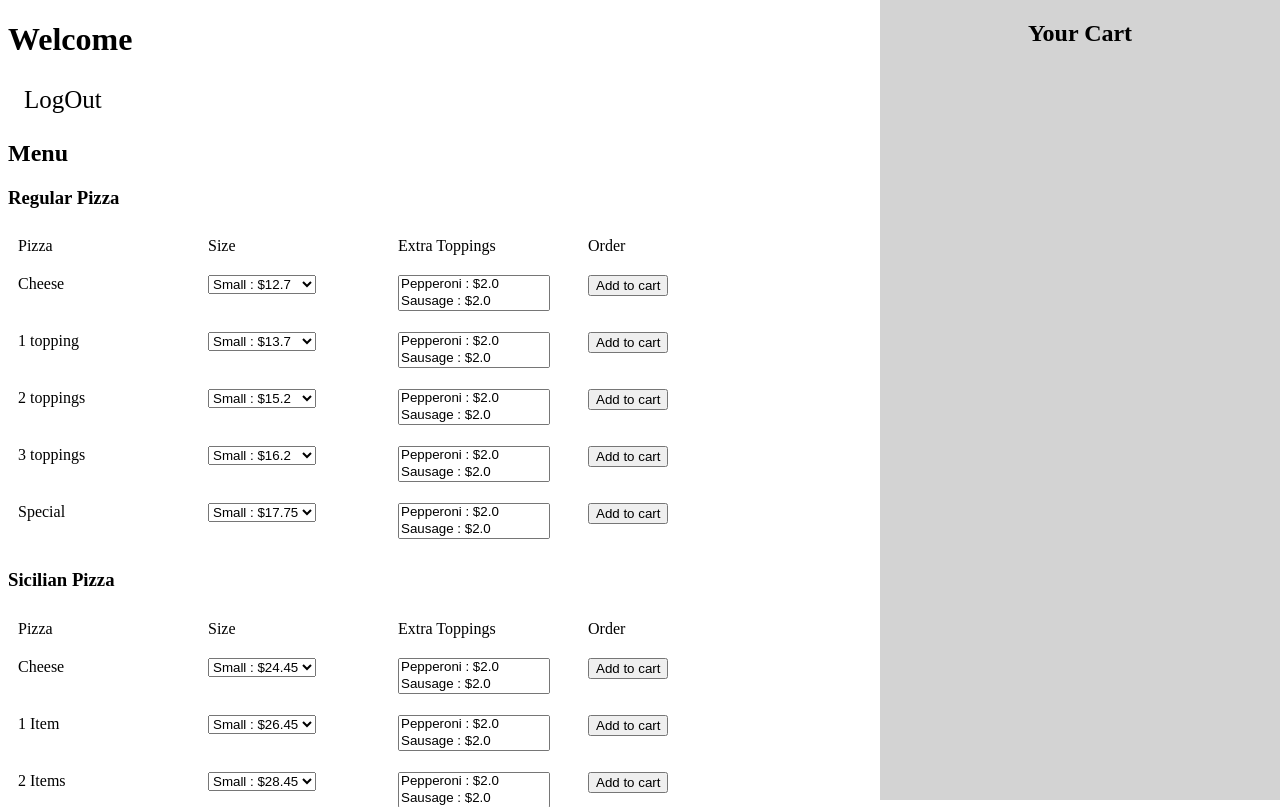
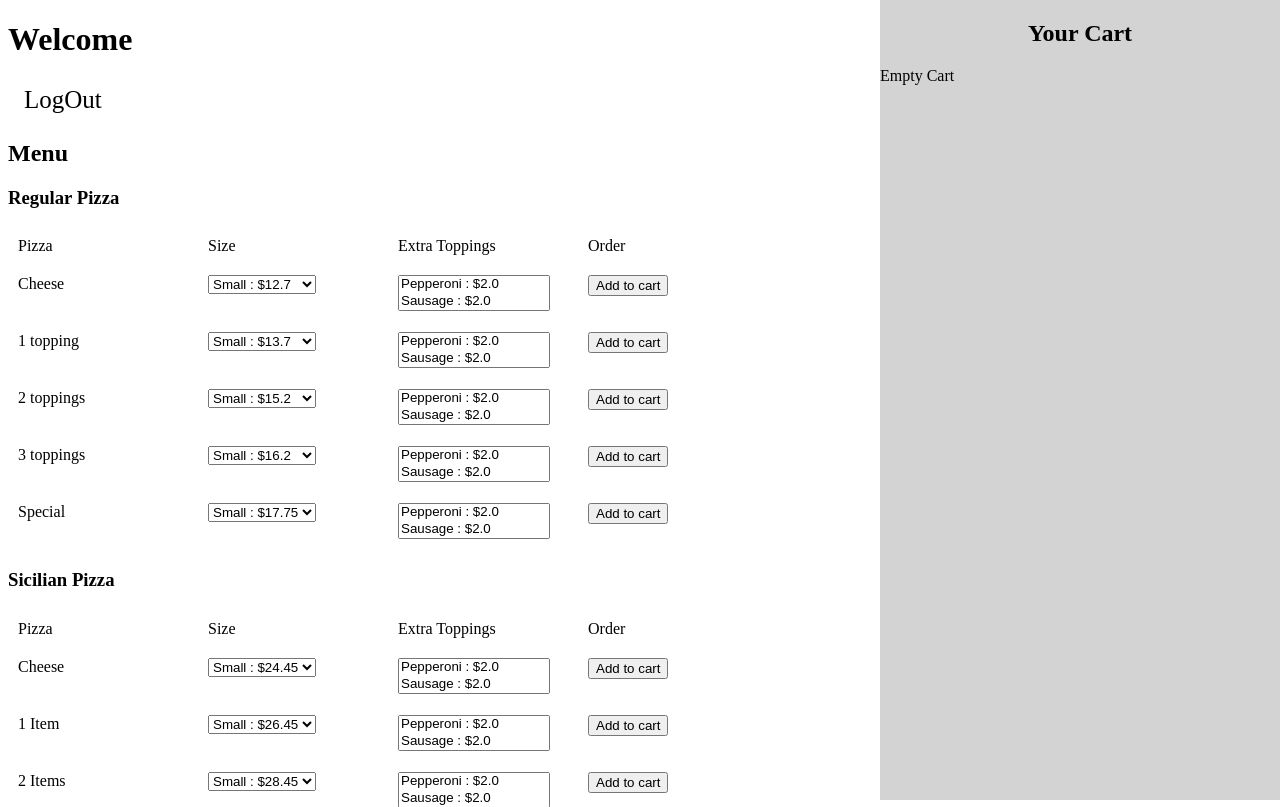
Before and after one commit to darshilthakore/project3, a Django app: page / in a window 1280 px wide. Shown: the top 807 px of the page. Run offline with Django 3.2, Linux system fonts and the light colour scheme; a user stored in the database is signed in; data comes from the database, SQL or seed files in the repository; both versions use the stored data as it was after the commit.

Commit message:
cart is now loading, but many changes to make

```diff
--- a/orders/admin.py
+++ b/orders/admin.py
@@ -1,8 +1,9 @@
 from django.contrib import admin
 
 # Register your models here.
-from .models import Topping, RegularPizza, SicilianPizza
+from .models import Topping, RegularPizza, SicilianPizza, Cart
 
 admin.site.register(Topping)
 admin.site.register(RegularPizza)
 admin.site.register(SicilianPizza)
+admin.site.register(Cart)
--- a/orders/models.py
+++ b/orders/models.py
@@ -30,6 +30,11 @@ class SicilianPizza(models.Model):
 
 
 class Cart(models.Model):
+	user = models.CharField(max_length=64)
 	item_name = models.CharField(max_length=64)
 	item_price = models.FloatField()
-	item_quantity = models.IntegerField()
+	# item_quantity = models.IntegerField(blank=True)
+	# sub_total = models.FloatField(blank=True)
+
+	def __str__(self):
+		return f"{self.user} ordered {self.item_name} costing ${self.item_price}"
--- a/orders/templates/orders/menu.html
+++ b/orders/templates/orders/menu.html
@@ -18,7 +18,7 @@
 		<div class="column">Order</div>
 	</div>
 	{% for regularpizza in regularpizzas %}
-		<form id="{{ regularpizza.name }}" action="{% url 'add_to_cart' regularpizza.id %}" method="post">
+		<form action="{% url 'cart' regularpizza.id %}" method="post">
 			{% csrf_token %}
 			<div class="row">
 				<div class="column">{{ regularpizza.name }}</div>
@@ -32,12 +32,12 @@
 
 					<select name="toppings" size="2" multiple>
 						{% for topping in toppings %}
-							<option>{{topping.topping}} : ${{topping.rate }}</option>
+							<option value="{{ topping.id }}">{{topping.topping}} : ${{topping.rate }}</option>
 						{% endfor %}
 					</select>
 
 				</div>
-				<div class="column"><button>Add to cart</button></div>
+				<div class="column"><input type="submit" value="Add to cart"/></div>
 
 			</div>
 		</form>
@@ -50,7 +50,7 @@
 		<div class="column">Order</div>
 	</div>
 	{% for sicilianpizza in sicilianpizzas %}
-		<form id="{{ sicilianpizza.name }}" action="{% url 'add_to_cart' sicilianpizza.id %}" method="post">
+		<form action="{% url 'cart' sicilianpizza.id %}" method="post">
 			{% csrf_token %}
 			<div class="row">
 				<div class="column">{{ sicilianpizza.name }}</div>
@@ -69,13 +69,25 @@
 					</select>
 
 				</div>
-				<div class="column"><button>Add to cart</button></div>
+				<div class="column"><input type="submit" value="Add to cart"></div>
 
 			</div>
 		</form>
 	{% endfor %}
 	<div class="cart">
 		<h2 align="center">Your Cart</h2>
+		{% if cart %}
+			<div><p>Pizza: {{ cart.item_name }}</p></div>
+			<div><p>Price: {{ cart.item_price }}</p></div>
+			<div>
+				{% for toppings in cart.item_name.toppings%}
+					cart.item_price += toppings.rate
+				{% endfor %}
+				<p>Subtotal = {{ cart.item_price }}</p>
+			</div>
+		{% else %}
+			<div>Empty Cart</div>
+		{% endif %}
 	</div>
 
 {% endblock %}
--- a/orders/urls.py
+++ b/orders/urls.py
@@ -6,5 +6,7 @@ urlpatterns = [
     path("", views.index, name="index"),
     path("login", views.login_view, name="login"),
     path("logout", views.logout_view, name="logout"),
-    path("register", views.register_view, name="register")
+    path("register", views.register_view, name="register"),
+    path("menu", views.menu, name="menu"),
+    path("<int:regularpizza_id>", views.cart, name="cart"),
 ]
--- a/orders/views.py
+++ b/orders/views.py
@@ -5,7 +5,7 @@ from django.shortcuts import render
 from django.urls import reverse
 
 
-from .models import RegularPizza, SicilianPizza, Topping
+from .models import RegularPizza, SicilianPizza, Topping, Cart
 # Create your views here.
 
 def index(request):
@@ -16,6 +16,7 @@ def index(request):
 		"regularpizzas": RegularPizza.objects.all(),
 		"sicilianpizzas": SicilianPizza.objects.all(),
 		"toppings": Topping.objects.all()
+
 
 	}
 	return render(request, "orders/menu.html", context)
@@ -50,15 +51,28 @@ def register_view(request):
 
 def menu(request):
 	context = {
+		"user": request.user,
 		"regularpizzas": RegularPizza.objects.all(),
 		"sicilianpizzas": SicilianPizza.objects.all(),
-		"toppings": Topping.objects.all()
+		"toppings": Topping.objects.all(),
+		"cart": Cart.objects.get(user=request.user.first_name)
 	}
 
 	return render(request, "orders/menu.html", context)
 
 
-def add_to_cart(request):
+def cart(request, regularpizza_id):
 	if request.method == "POST":
 		size = request.POST['size']
-		toppings = request.POST['toppings']
+		print(f"pizza size is {size}")
+		topping_id = request.POST.getlist('toppings')
+		print(f"topping is : {topping_id}")
+		pizza = RegularPizza.objects.get(pk=regularpizza_id)
+		print(f"pizza is : {pizza.name}")
+		for t in topping_id:
+			topping = Topping.objects.get(pk=int(t))
+			pizza.toppings.add(topping)
+		item = Cart(user=request.user.first_name, item_name=pizza.name, item_price=size)
+		print(f"{item}")
+		item.save()
+		return HttpResponseRedirect(reverse("menu"))
```
Also changed, not shown: db.sqlite3, orders/migrations/0004_cart.py (added), orders/migrations/0005_auto_20191218_1830.py (added), orders/migrations/0006_auto_20191218_1844.py (added).
